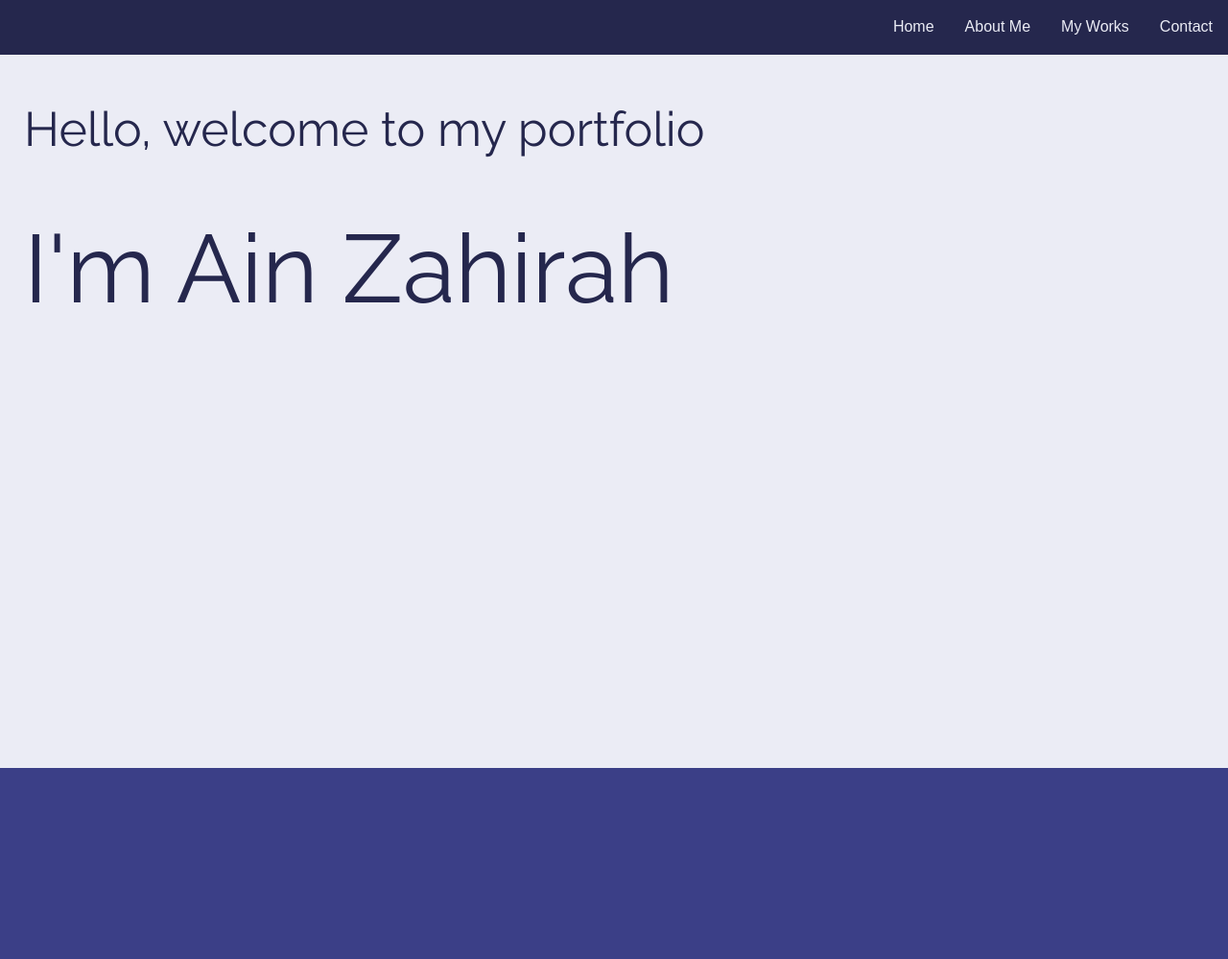
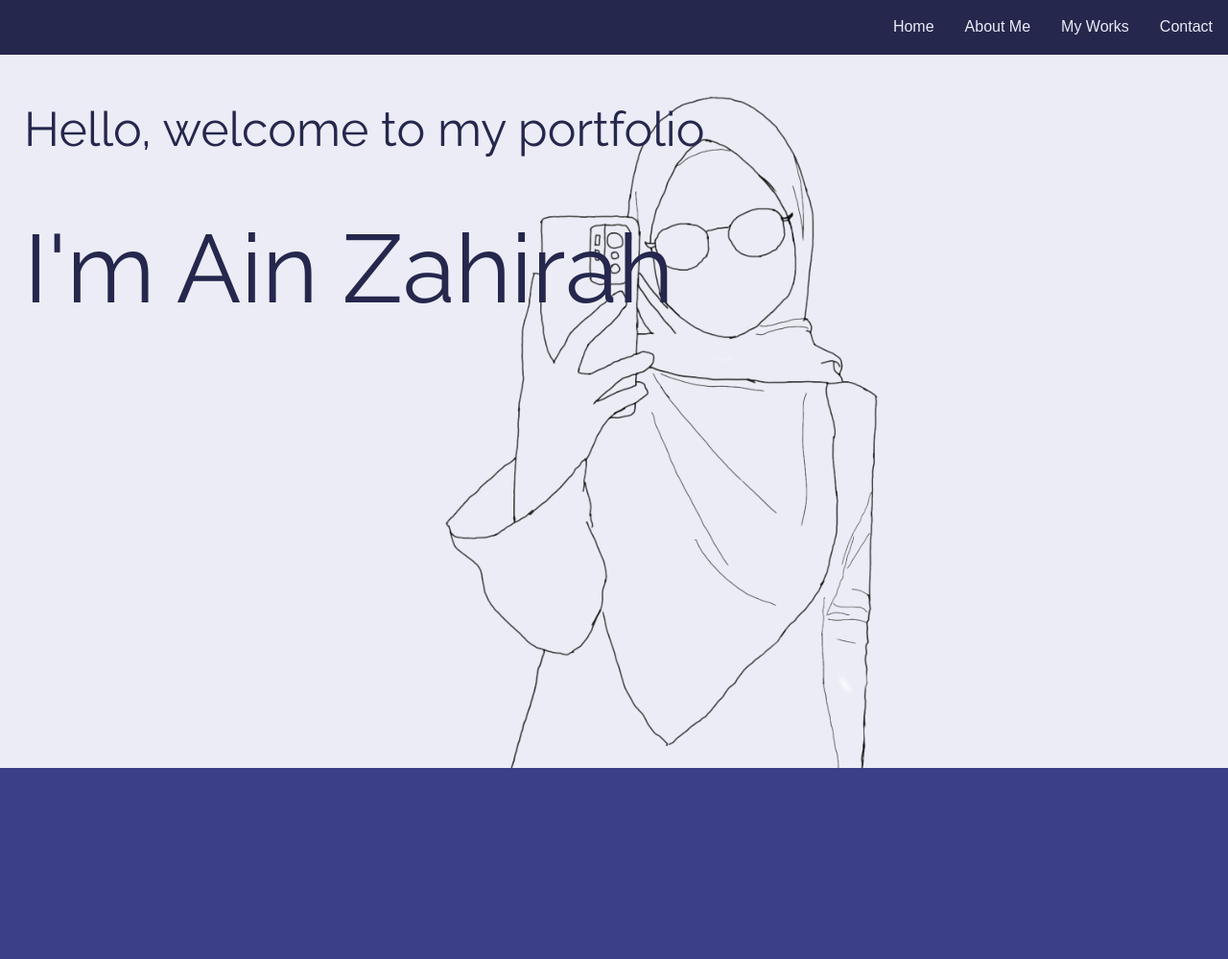
Before and after one commit to ainzhrh/MyPortfolio, a PHP site: page /portfolio.html in a window 1280 px wide. Shown: the top 999 px of the page at 96% size. Run offline with PHP 8.4, Linux system fonts and the light colour scheme.

Commit message:
Update portfolio.css

```diff
--- a/portfolio.css
+++ b/portfolio.css
@@ -77,7 +77,7 @@
   #welcome-section
   {
 	display: block;
-    background: url(portfolio/outline-removebg.png) no-repeat right right fixed;
+    background: url(portfolio/outline-removebg.png) no-repeat right center fixed;
 
 	background-size: cover;
    width: 100%;
```
